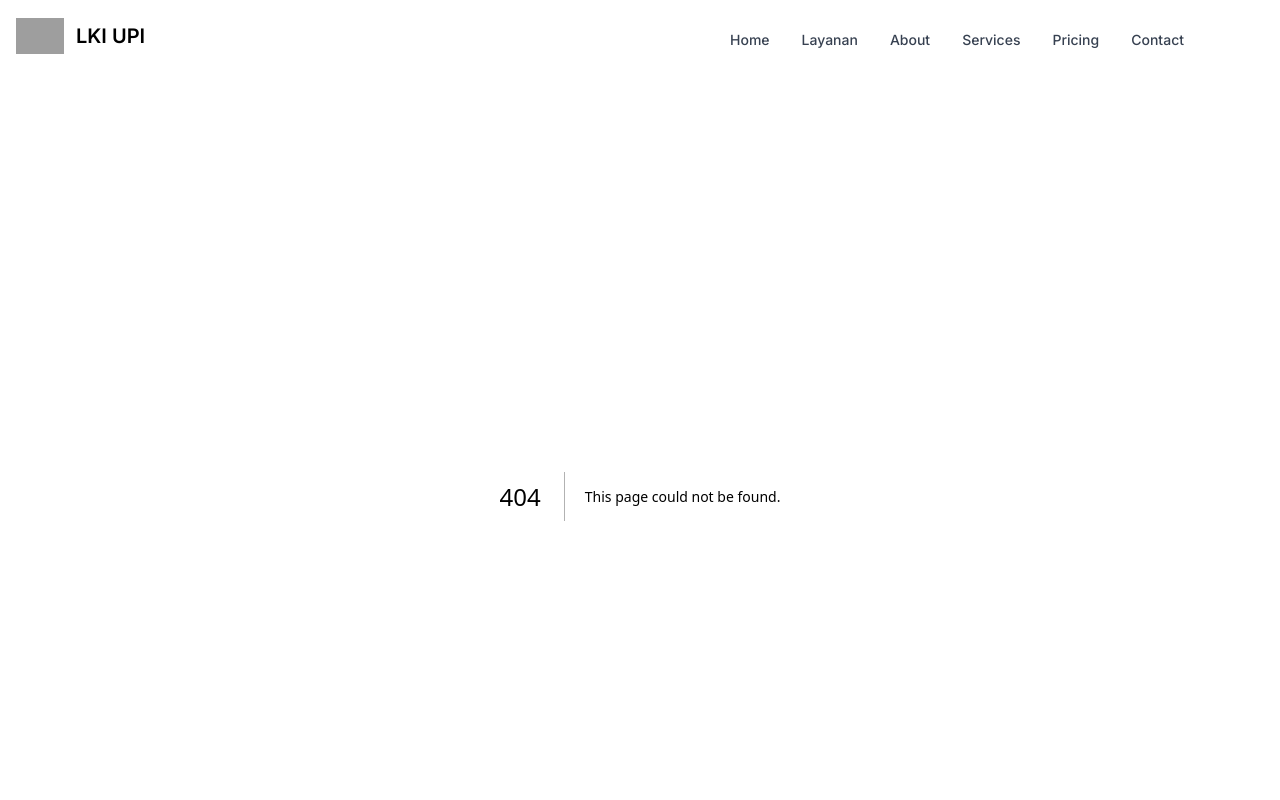
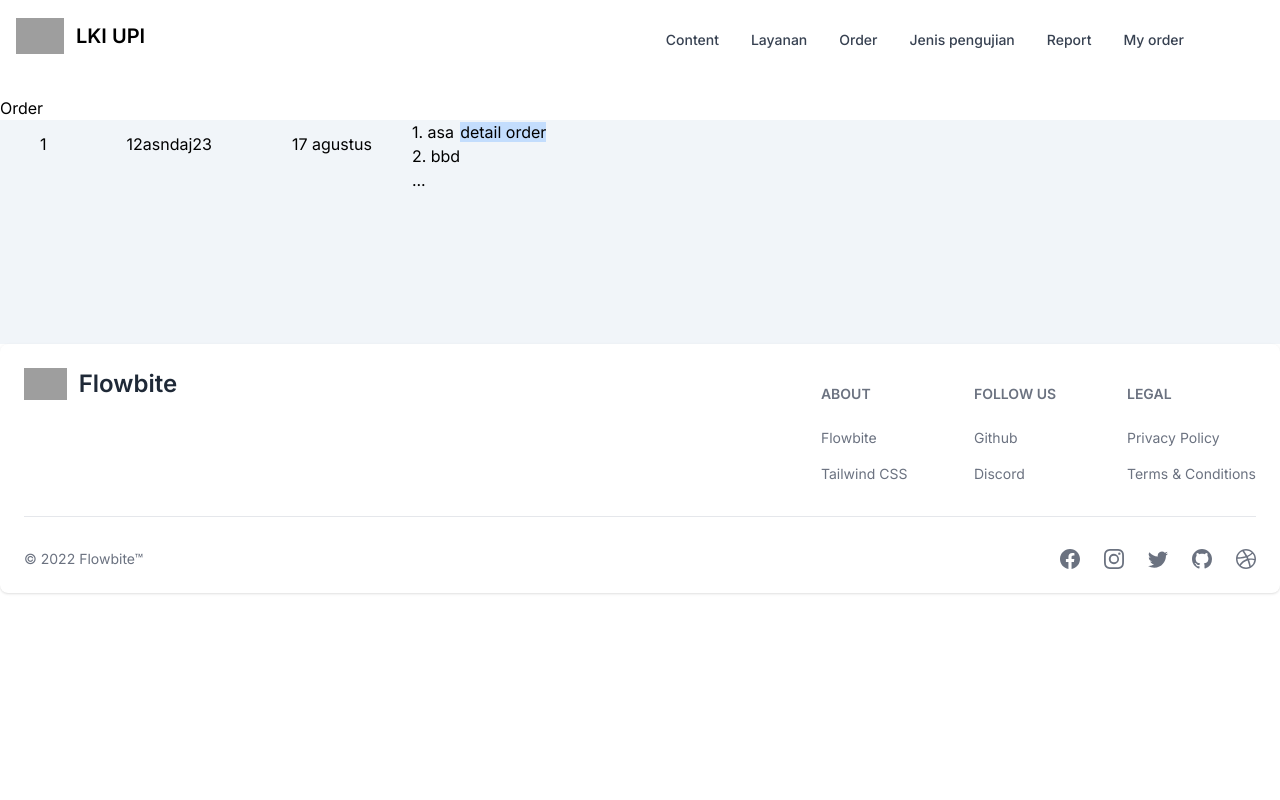
Before and after one commit to fikriymnn/lki_upi, a Next.js app: page /admin/dashboard/order in a window 1280 px wide. Before the commit this address had no page. Shown: the top 800 px of the page. Built offline with nearby package versions, Linux system fonts and the light colour scheme; grey boxes are pictures that could not be loaded.

Commit message:
admin panel

```diff
--- /dev/null
+++ b/src/app/admin/dashboard/layout.jsx
@@ -0,0 +1,7 @@
+export default function layout({children}){
+    return (
+        <>
+        {children}
+        </>
+    )
+}
--- /dev/null
+++ b/src/app/admin/dashboard/order/[id]/page.jsx
@@ -0,0 +1,24 @@
+'use client'
+import AdminOrderCard from "../../../../components/AdminOrderCard"
+import { useState } from "react"
+
+export default function DetailOrder(){
+    const [invoice,setInvoice] = useState([{jenis_pengujian:["acap","bubut"], nama_sample:"batu obsidian", jumlah_sample:3, wujud_sample:"cair", pelarut:"asam", preparasi_sample:"panas", target_senyawa:"zat besi", metode_parameter:"mudah", jurnal_pendukung:"wwwe", keterangan:"sasdasdasd",hasil_analisis:"asdasdas"}])
+    return (
+        <>
+        <p>Order</p>
+        <div>
+                    <p>status :</p>
+                    <p>total harga  :</p>
+                    <div><p>invoice : </p></div>
+                    <div><p>kuitansi : </p></div>
+                </div>
+         {
+            invoice.map((e,i)=>{
+                return <AdminOrderCard jenis_pengujian={e.jenis_pengujian} nama_sample={e.nama_sample} jumlah_sample={e.jumlah_sample} index={++i} wujud_sample={e.wujud_sample} pelarut={e.pelarut} preparasi_sample={e.preparasi_sample} target_senyawa={e.target_senyawa} metode_parameter={e.metode_parameter} jurnal_pendukung={e.jurnal_pendukung} keterangan={e.keterangan} hasil_analisis={e.hasil_analisis} key={i}/>
+
+            })
+         }
+        </>
+    )
+}
--- /dev/null
+++ b/src/app/admin/dashboard/order/page.jsx
@@ -0,0 +1,18 @@
+'use client'
+import AdminInvoiceCard from "../../../../components/AdminInvoiceCard"
+import { useState } from "react"
+
+export default function Order(){
+    const [invoice,setInvoice] = useState([{list_sample:["asa","bbd"],invoice:"12asndaj23",tanggal:"17 agustus",index:1}])
+    return (
+        <>
+        <p>Order</p>
+         {
+            invoice.map((e,i)=>{
+                return <AdminInvoiceCard list_sample={e.list_sample} invoice={e.invoice} tanggal={e.tanggal} index={++i} key={i}/>
+
+            })
+         }
+        </>
+    )
+}
--- /dev/null
+++ b/src/app/admin/dashboard/page.jsx
@@ -0,0 +1,7 @@
+export default function dashboard(){
+    return (
+        <>
+        <p>content</p>
+        </>
+    )
+}
--- a/src/app/admin/page.jsx
+++ b/src/app/admin/page.jsx
@@ -1,19 +1,24 @@
+
 export default function admin(){
+
+    const onSubmit = ()=>{
+    console.log("as")
+    }
     return(
         <>
         <div>
             <h1>Login</h1>
             <div>
-                <form>
+                <form >
                     <div>
                         <p>Email</p>
-                        <input id="email" name="email" type="text" onChange={()=>{}}/>
+                        <input id="email" name="email" type="text" />
                     </div>
                     <div>
                         <p>Password</p>
-                        <input id="password" name="password" type="password" onChange={()=>{}}/>
+                        <input id="password" name="password" type="password" />
                     </div>
-                    <button onClick={()=>{}}>Login</button>
+                    <button type="submit">Login</button>
                 </form>
             </div>
         </div>
--- /dev/null
+++ b/src/components/AdminInvoiceCard.jsx
@@ -0,0 +1,27 @@
+import Link from "next/link";
+
+export default function AdminInvoiceCard({list_sample,invoice,tanggal,index}) {
+
+    return (
+        <>
+            <div>
+
+                <div className='w-full h-56 bg-slate-100 border-1 flex'>
+                    <span className='px-10 py-3'>{index}</span>
+                    <span className='px-10 py-3'>{invoice}</span>
+                    <span className='px-10 py-3'>{tanggal}</span>
+                    <span>
+                        <p>1. {list_sample[0]}</p>
+                        {list_sample[1]&& <p>2. {list_sample[1]}</p>}
+                        <p>...</p>
+                    </span>
+                    <span>
+                        <Link href={`/admin/dashboard/order/${invoice}`} className="bg-blue-200">detail order</Link>
+                    </span>
+                </div>
+
+
+            </div>
+        </>
+    )
+}
--- /dev/null
+++ b/src/components/AdminOrderCard.jsx
@@ -0,0 +1,64 @@
+import Link from "next/link";
+
+export default function AdminOrderCard({ jenis_pengujian, nama_sample, jumlah_sample, index, wujud_sample, pelarut, preparasi_sample, target_senyawa, metode_parameter, jurnal_pendukung, keterangan,hasil_analisis
+}) {
+
+    return (
+        <>
+            <div className="border-1 rounded">
+                <h1>{index}</h1>
+                <div>
+                    <h1>nama sample : </h1>
+                    <h1>{nama_sample}</h1>
+                </div>
+                <div>
+                    <h1>jumlah sample : </h1>
+                    <h1>{jumlah_sample}</h1>
+                </div>
+                <div>
+                    <h1>jenis pengujian sample : </h1>
+                    <ul>
+                        {jenis_pengujian.map((value) => {
+                            return <li>{value}</li>
+                        })}
+                    </ul>
+                </div>
+                <div>
+                    <h1>wujud sample : </h1>
+                    <h1>{wujud_sample}</h1>
+                </div>
+                <div>
+                    <h1>pelarut : </h1>
+                    <h1>{pelarut}</h1>
+                </div>
+                <div>
+                    <h1>preparasi sample : </h1>
+                    <h1>{preparasi_sample}</h1>
+                </div>
+                <div>
+                    <h1>target senyawa : </h1>
+                    <h1>{target_senyawa}</h1>
+                </div>
+                <div>
+                    <h1>metode parameter : </h1>
+                    <h1>{metode_parameter}</h1>
+                </div>
+                <div>
+                    <h1>jurnal_pendukung : </h1>
+                    <h1>{jurnal_pendukung}</h1>
+                </div>
+                <div>
+                    <h1>keterangan : </h1>
+                    <h1>{keterangan}</h1>
+                </div>
+                <br/>
+                <div>
+                    <h1>Hasil analisis : </h1>
+                    <h1>{hasil_analisis}</h1>
+                    <h1>masukan hasil analisis : </h1>
+                    <h1>file berhasil diupdate </h1>
+                </div>
+            </div>
+        </>
+    )
+}
--- a/src/components/ButtonOrder.jsx
+++ b/src/components/ButtonOrder.jsx
@@ -3,8 +3,7 @@ import Link from 'next/link'
 import { redirect } from 'next/navigation'
 import { UserContext } from '@/context/userContext'
 import { useState, useContext } from 'react'
-import { usePathname } from 'next/navigation'
-import { useRouter } from 'next/navigation'
+import { useRouter, usePathname} from 'next/navigation'
 
 
 export default function ButtonOrder() {
--- a/src/components/Navbar.jsx
+++ b/src/components/Navbar.jsx
@@ -2,11 +2,19 @@
 
 import { Avatar, Dropdown, Navbar } from 'flowbite-react';
 import { UserContext } from '@/context/userContext';
-import { useContext } from 'react';
+import { useContext, useEffect } from 'react';
+import { usePathname } from 'next/navigation';
 
 export default function NavbarCustom() {
   const {user} = useContext(UserContext)
   const {login} = user
+  const path = usePathname()
+  const adminPath = path.split("/")
+
+  useEffect(()=>{
+    console.log(adminPath)
+    console.log(path)
+  },[])
   return (
     <Navbar fluid rounded className='md:h-[12vh]'>
       <Navbar.Brand href="https://flowbite-react.com mt-[1vh]" >
@@ -17,9 +25,12 @@ export default function NavbarCustom() {
 
         <Navbar.Toggle />
       <Navbar.Collapse className='md:mr-20'>
-        <Navbar.Link href="#" className="mt-[2vh]">
+        {adminPath[2]=="dashboard"?<Navbar.Link href="/admin/dashboard" className="mt-[2vh]">
+          Content
+        </Navbar.Link>:<Navbar.Link href="/" className="mt-[2vh]">
           Home
-        </Navbar.Link>
+        </Navbar.Link>}
+
         <Dropdown
           arrowIcon={false}
           inline
@@ -45,16 +56,13 @@ export default function NavbarCustom() {
               <h1 className='m-auto px-5'>Pelatihan</h1>
               </div></Navbar.Link>
             </div>
+        </Dropdown>
+        {adminPath[2]=="dashboard"? <Navbar.Link href="/admin/dashboard/order" className="mt-[2vh]">Order</Navbar.Link>: <Navbar.Link href="/about" className="mt-[2vh]">About</Navbar.Link>}
+        {adminPath[2]=="dashboard"? <Navbar.Link href="/admin/dashboard/jenis_pengujian" className="mt-[2vh]">Jenis pengujian</Navbar.Link>: <Navbar.Link href="/contant" className="mt-[2vh]">Contact</Navbar.Link>}
+        {adminPath[2]=="dashboard"? <Navbar.Link href="/admin/dashboard/report" className="mt-[2vh]">Report</Navbar.Link>: ""}
+        {login && <Navbar.Link href="/my_order" className="mt-[2vh]">My order</Navbar.Link>}
 
-          {/* <Dropdown.Item><div className='bg-white w-10 flex'><img className=" w-10"src='/next.svg'/>Dashboard</div></Dropdown.Item>
-          <Dropdown.Item>Settings</Dropdown.Item>
-          <Dropdown.Item>Earnings</Dropdown.Item> */}
-        </Dropdown>
-        <Navbar.Link href="#" className="mt-[2vh]">About</Navbar.Link>
-        <Navbar.Link href="#" className="mt-[2vh]">Services</Navbar.Link>
-        {login && <Navbar.Link href="/my_order" className="mt-[2vh]">Pricing</Navbar.Link>}
-
-        <Navbar.Link href="#" className="mt-[2vh]">Contact</Navbar.Link>
+        {/* <Navbar.Link href="#" className="mt-[2vh]">Contact</Navbar.Link> */}
 
 
       </Navbar.Collapse>
```
Also changed, not shown: src/app/admin/dashboard/jenis_pengujian/page.jsx (added), src/app/admin/dashboard/report/page.jsx (added).
